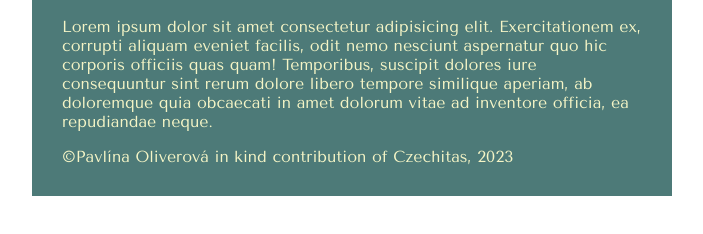
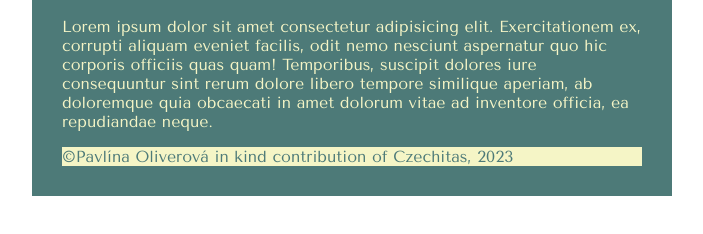
Before and after one commit to PavlinaOliverova/PROJEKT-Zaverecny, an Eleventy site: page index.html in a window 1280 px wide. Shown: the part 522-756 px from the top of the page, without its empty margins (288-991 px from the left). Built offline with nearby package versions, Linux system fonts and the light colour scheme; Eleventy itself is replaced by a stand-in of ours; files that its build step writes are made by us from their sources.

Commit message:
Sass funkční

```diff
--- a/style.scss
+++ b/style.scss
@@ -27,3 +27,8 @@ body {font-family: 'Tenor Sans', sans-serif;
   fill: $text-logo;
   border: 2px solid black;
 }
+
+.footer {
+  background-color: $text-logo;
+  color:$background-logo;
+}
```
Also changed, not shown: css/style.css, 3 other files.
